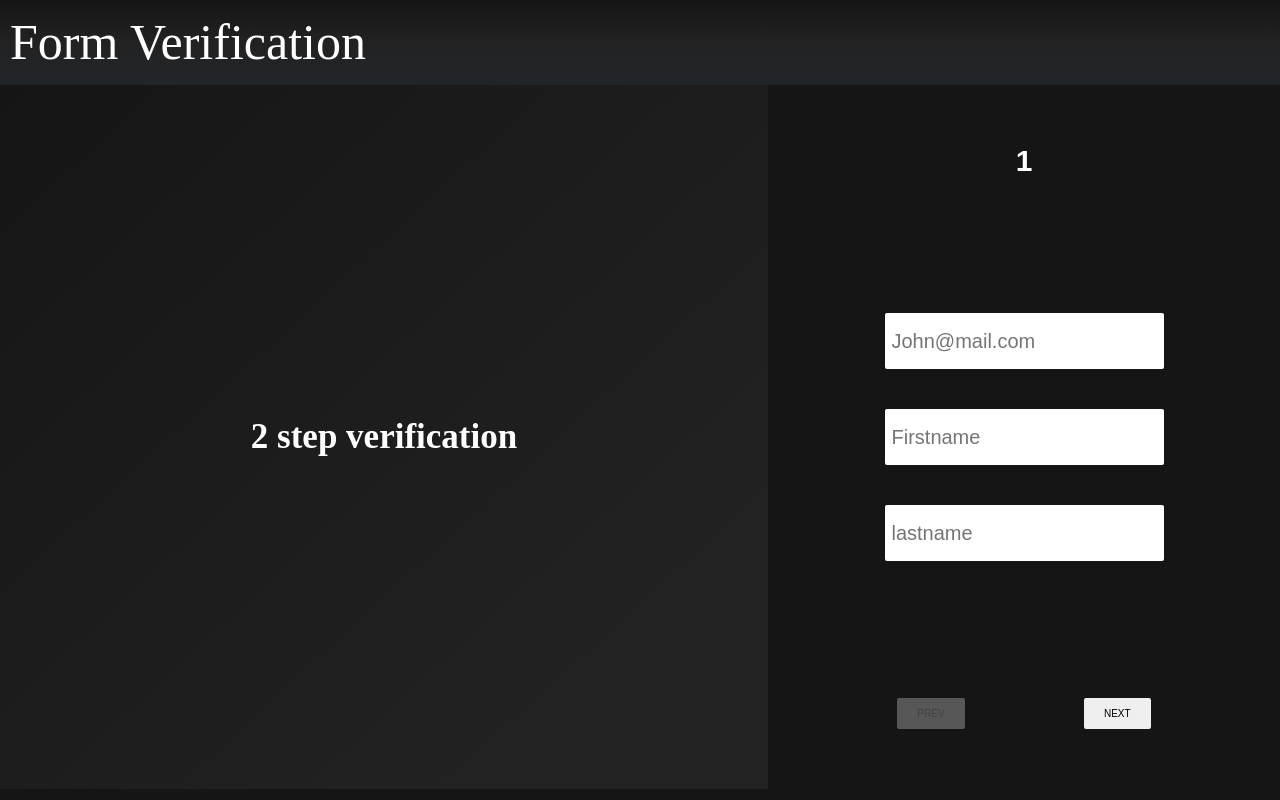
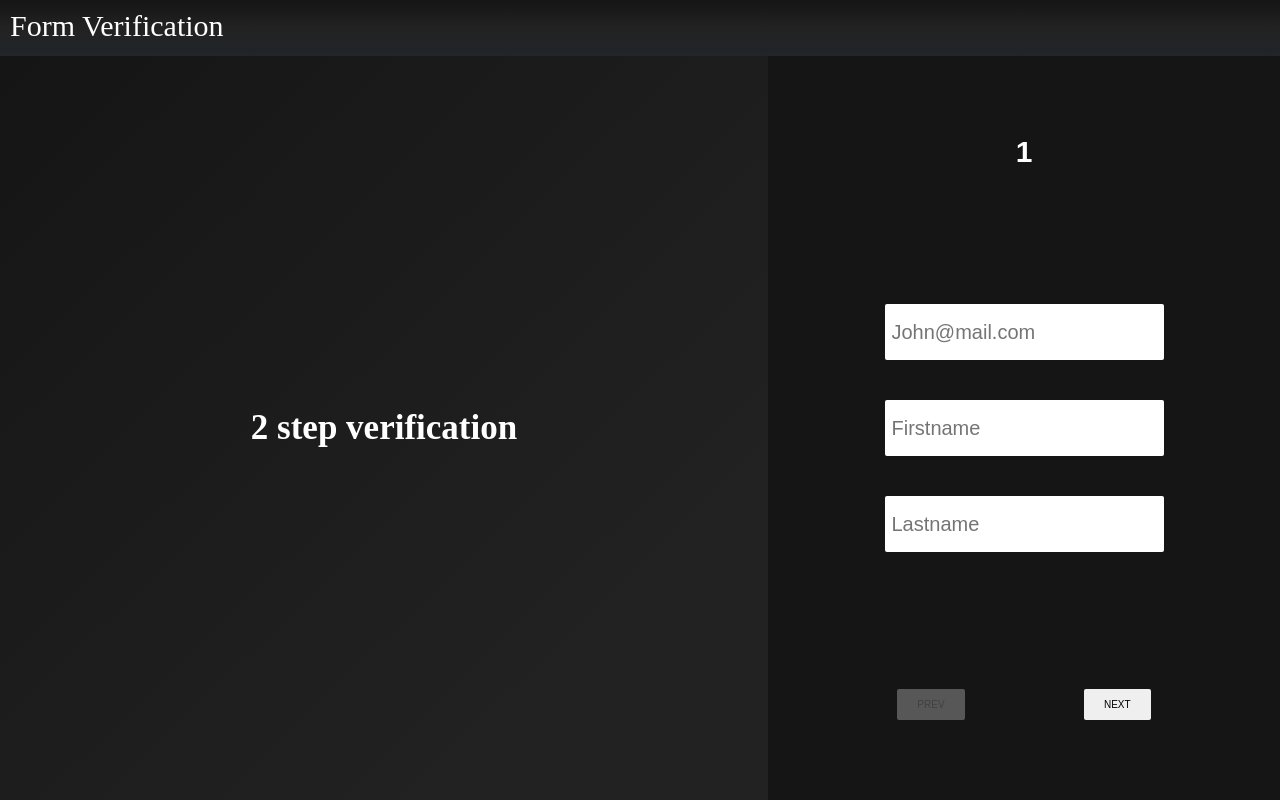
Before and after one commit to Haroonabdulrazaq/form-verification-fe, a React (Create React App) app: page / in a window 1280 px wide. Built offline with nearby package versions, Linux system fonts and the light colour scheme; a web font is replaced by a local one.

Commit message:
Remove vertical scroill set up axios for backend

```diff
--- a/package.json
+++ b/package.json
@@ -7,6 +7,7 @@
     "@testing-library/react": "^12.1.2",
     "@testing-library/user-event": "^13.5.0",
     "axios": "^0.25.0",
+    "dotenv": "^16.0.0",
     "formik": "^2.2.9",
     "node-sass": "^7.0.1",
     "react": "^17.0.2",
--- a/src/component/FormComponent.js
+++ b/src/component/FormComponent.js
@@ -6,6 +6,7 @@ import {
   Field,
   ErrorMessage,
  } from 'formik';
+ import axios from 'axios';
 import TextError from './TextError';
 import Cover from './Cover';
 
@@ -33,13 +34,28 @@ const FormComponent = () => {
 
   const onSubmit = (values, {resetForm}) => {
     console.log('I am here',values);
+    axios({
+      method: 'POST',
+      url: `${process.env.REACT_APP_BACKEND_URL}/create-user`,
+      data: values
+    }).then((res)=>{  // if resolved
+      console.log(res)
+    }).catch((error)=> { // if rejected
+      console.log(error)
+    })
     resetForm({});
   }
 
   const validationSchema = Yup.object({
     email: Yup.string().email('Invalid Email format').required('Email is required'),
-    firstname: Yup.string().required('Firstname is required'),
-    lastname: Yup.string().required('Lastname is required'),
+    firstname: Yup.string()
+                .min(2, 'Firstname is too Short!')
+                .max(50, 'Firstname is too Long!')
+                .required('Firstname is required'),
+    lastname: Yup.string()
+                .min(2, 'Lastname is too Short!')
+                .max(50, 'Lastname is too Long!')
+                .required('Lastname is required'),
     password: Yup.string().required('Password is required'),
     confirmPassword: Yup.string().oneOf([Yup.ref('password'), null], 'Passwords must match'),
   })
@@ -70,7 +86,7 @@ const FormComponent = () => {
                     <ErrorMessage name='firstname' component={TextError} />
                   </div>
                   <div className='div-input'>
-                    <Field type='text' id='lastname' name='lastname' placeholder='lastname' className='input' />
+                    <Field type='text' id='lastname' name='lastname' placeholder='Lastname' className='input' />
                     <ErrorMessage name='lastname' component={TextError} />
                   </div>
                 </div> : <div>
--- a/src/component/cover.scss
+++ b/src/component/cover.scss
@@ -7,7 +7,7 @@
   @include responsive(tab) {
     display: block;
     width: 60%;
-    min-height: 88vh;
+    min-height: 91vh;
     background: linear-gradient(to bottom right, $dark, $black 0%, $dark 80%);
 
     display: flex;
@@ -19,4 +19,11 @@
       color: $white;
     }
   }
+
+  @include responsive(desktop) {
+    min-height: 93vh;
+  }
+  @include responsive(large-screen) {
+    min-height: 100vh;
+  }
 }
--- a/src/component/header.scss
+++ b/src/component/header.scss
@@ -5,7 +5,7 @@
   min-height: 7vh;
   width: 100%;
   background: $dark;
-  font-size: 3.5rem;
+  font-size: 3rem;
   font-family: 'Corinthia', cursive;
   cursor: pointer;
   padding-left: 1rem;
@@ -17,10 +17,10 @@
   align-self: flex-start;
 
   @include responsive(tab) {
-    font-size: 5rem;
+    font-size: 3rem;
   }
   @include responsive(large-screen) {
-    font-size: 7rem;
+    font-size: 5rem;
   }
   // box-shadow: 0.1rem 0.1rem 0rem #444;
   // background: linear-gradient(to bottom right, $black 0%, $dark 80%);
```
Also changed, not shown: 2 other files (tests, documents, lock files or other folders).
